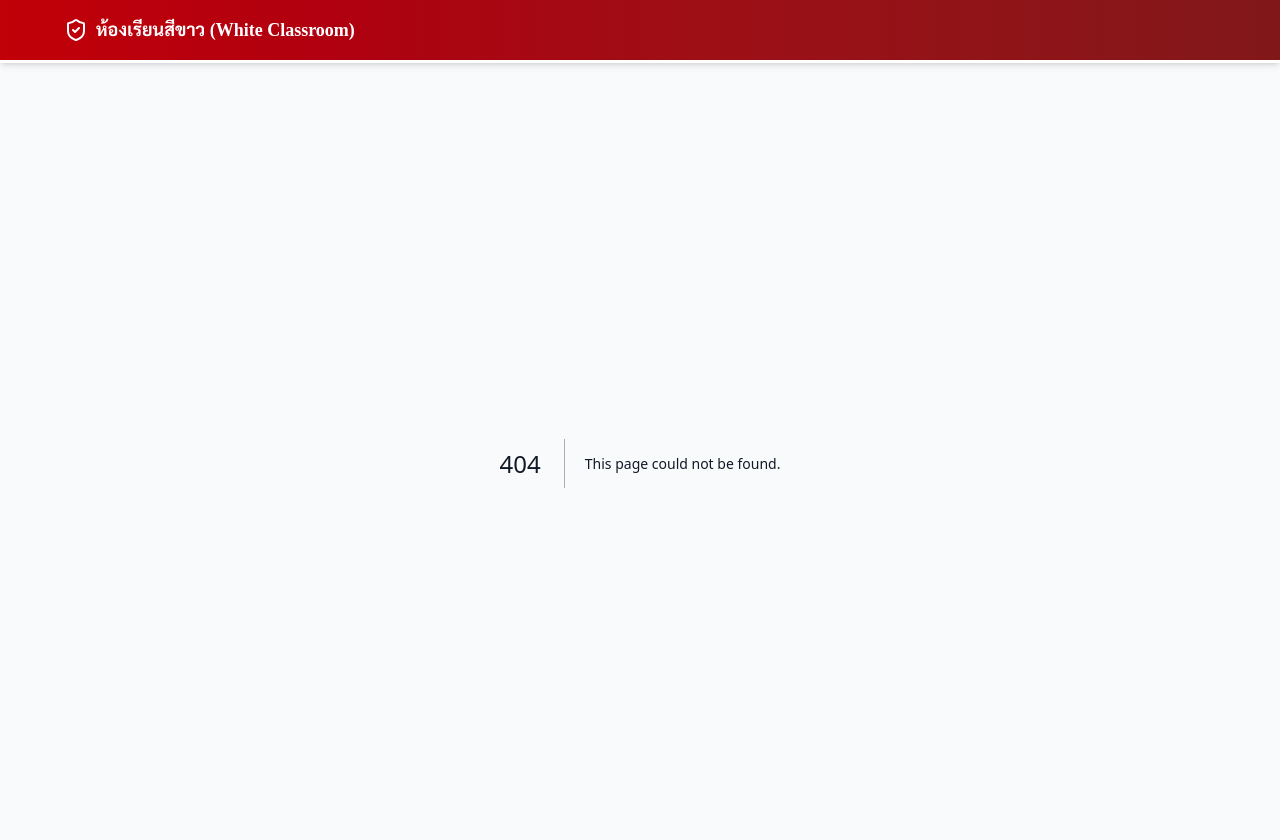
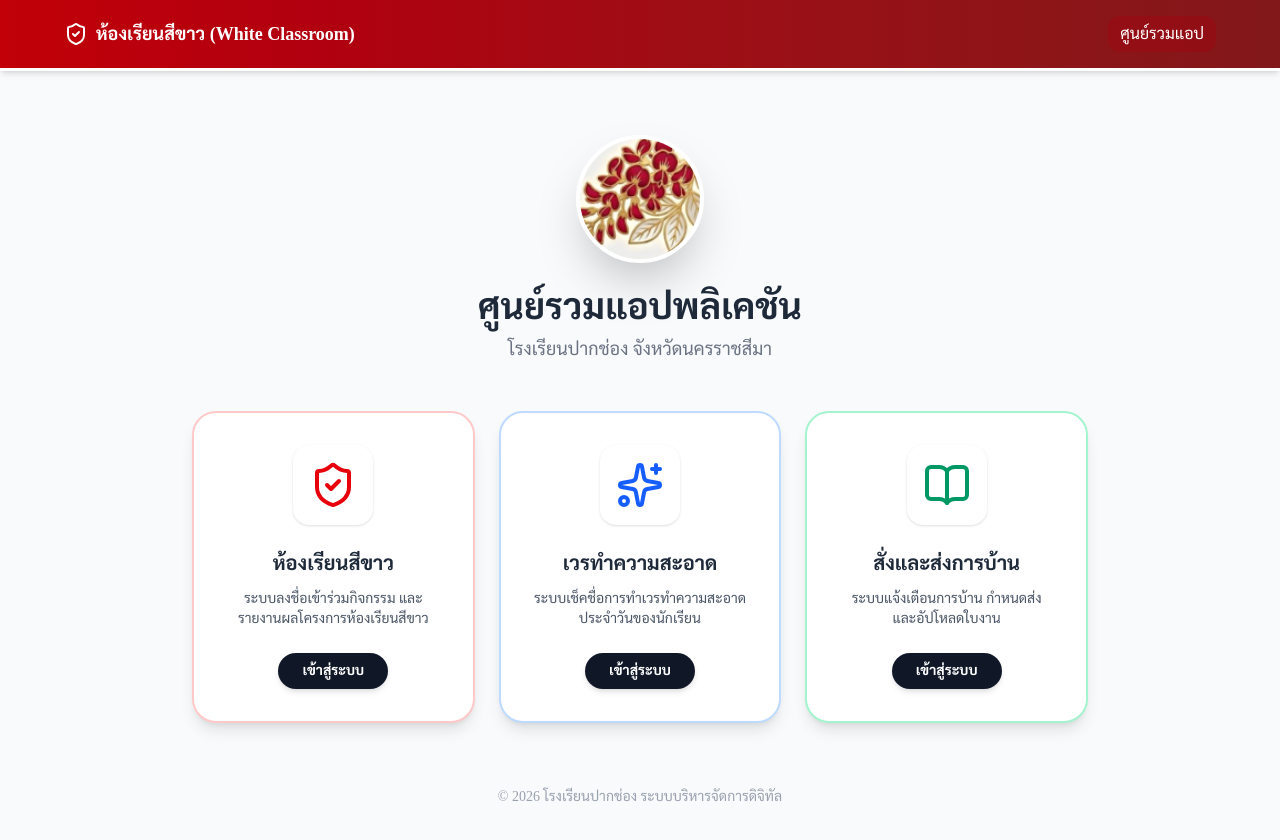
Before and after one commit to BoydzII/whiteroom-pcschool-app, a Next.js app: page /hub in a window 1280 px wide. Before the commit this address had no page. Shown: the top 840 px of the page. Built offline with nearby package versions, Linux system fonts and the light colour scheme.

Commit message:
feat: Add Central Hub page for connecting multiple school apps

```diff
--- /dev/null
+++ b/src/app/hub/page.tsx
@@ -0,0 +1,80 @@
+
+import Link from 'next/link';
+import Image from 'next/image';
+import { ShieldCheck, Sparkles, BookOpen } from 'lucide-react';
+
+export default function AppHub() {
+  const apps = [
+    {
+      title: 'ห้องเรียนสีขาว',
+      description: 'ระบบลงชื่อเข้าร่วมกิจกรรม และรายงานผลโครงการห้องเรียนสีขาว',
+      icon: <ShieldCheck size={48} className="text-red-600" />,
+      url: '/',
+      bg: 'bg-red-50',
+      border: 'border-red-200',
+      hover: 'hover:border-red-400 hover:shadow-red-200'
+    },
+    {
+      title: 'เวรทำความสะอาด',
+      description: 'ระบบเช็คชื่อการทำเวรทำความสะอาดประจำวันของนักเรียน',
+      icon: <Sparkles size={48} className="text-blue-600" />,
+      url: 'https://duty-app-url.vercel.app', // เปลี่ยนเป็น URL ของแอปเวร
+      bg: 'bg-blue-50',
+      border: 'border-blue-200',
+      hover: 'hover:border-blue-400 hover:shadow-blue-200'
+    },
+    {
+      title: 'สั่งและส่งการบ้าน',
+      description: 'ระบบแจ้งเตือนการบ้าน กำหนดส่ง และอัปโหลดใบงาน',
+      icon: <BookOpen size={48} className="text-emerald-600" />,
+      url: 'https://homework-app-url.vercel.app', // เปลี่ยนเป็น URL ของแอปการบ้าน
+      bg: 'bg-emerald-50',
+      border: 'border-emerald-200',
+      hover: 'hover:border-emerald-400 hover:shadow-emerald-200'
+    }
+  ];
+
+  return (
+    <div className="min-h-screen bg-gray-50 flex flex-col items-center justify-center p-6">
+      <div className="max-w-4xl w-full">
+
+        {/* Header */}
+        <div className="flex flex-col items-center mb-12 text-center">
+          <div className="w-32 h-32 overflow-hidden rounded-full flex items-center justify-center mb-6 shadow-2xl border-4 border-white bg-white">
+            <Image
+              src="/logo.png"
+              alt="School Logo"
+              width={200}
+              height={200}
+              className="max-w-none object-cover transform scale-[1.7] translate-y-3"
+            />
+          </div>
+          <h1 className="text-3xl md:text-4xl font-bold text-gray-800 mb-2">ศูนย์รวมแอปพลิเคชัน</h1>
+          <p className="text-gray-500 text-lg">โรงเรียนปากช่อง จังหวัดนครราชสีมา</p>
+        </div>
+
+        {/* App Grid */}
+        <div className="grid grid-cols-1 md:grid-cols-3 gap-6">
+          {apps.map((app, index) => (
+            <Link href={app.url} key={index} target={app.url.startsWith('http') ? "_blank" : "_self"}>
+              <div className={`flex flex-col items-center text-center p-8 rounded-3xl border-2 ${app.border} ${app.bg} shadow-lg transition-all duration-300 transform hover:-translate-y-2 hover:shadow-2xl ${app.hover} h-full cursor-pointer bg-white`}>
+                <div className="mb-6 p-4 bg-white rounded-2xl shadow-sm">
+                  {app.icon}
+                </div>
+                <h2 className="text-xl font-bold text-gray-800 mb-3">{app.title}</h2>
+                <p className="text-gray-600 text-sm">{app.description}</p>
+                <div className="mt-auto pt-6">
+                  <span className="inline-block px-6 py-2 bg-gray-900 text-white rounded-full text-sm font-bold shadow-md hover:bg-gray-800 transition">เข้าสู่ระบบ</span>
+                </div>
+              </div>
+            </Link>
+          ))}
+        </div>
+
+        <div className="mt-16 text-center text-gray-400 text-sm">
+          &copy; {new Date().getFullYear()} โรงเรียนปากช่อง ระบบบริหารจัดการดิจิทัล
+        </div>
+      </div>
+    </div>
+  );
+}
--- a/src/components/Navbar.tsx
+++ b/src/components/Navbar.tsx
@@ -24,6 +24,11 @@ export default function Navbar() {
           {role === 'admin' && <span className="font-medium bg-red-950 px-3 py-1 rounded-lg">แอดมิน</span>}
           {role === 'room' && <span className="font-medium bg-red-950 px-3 py-1 rounded-lg">ห้อง {room}</span>}
 
+
+          <Link href="/hub" className="flex items-center gap-1 hover:text-red-200 bg-red-800/50 px-3 py-1.5 rounded-xl transition">
+            <span className="hidden sm:inline">ศูนย์รวมแอป</span>
+            <span className="sm:hidden">แอป</span>
+          </Link>
           {role && (
             <button
               onClick={() => {
```
